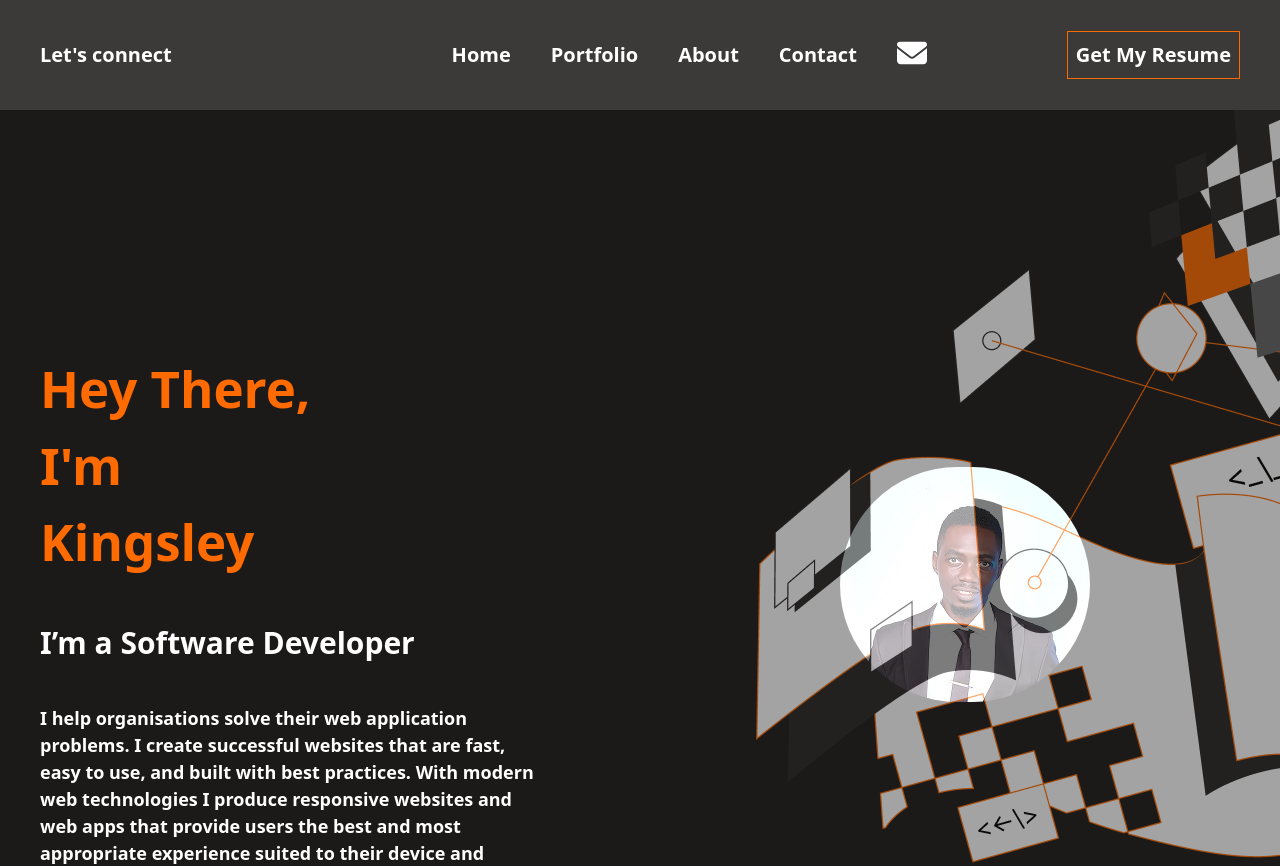
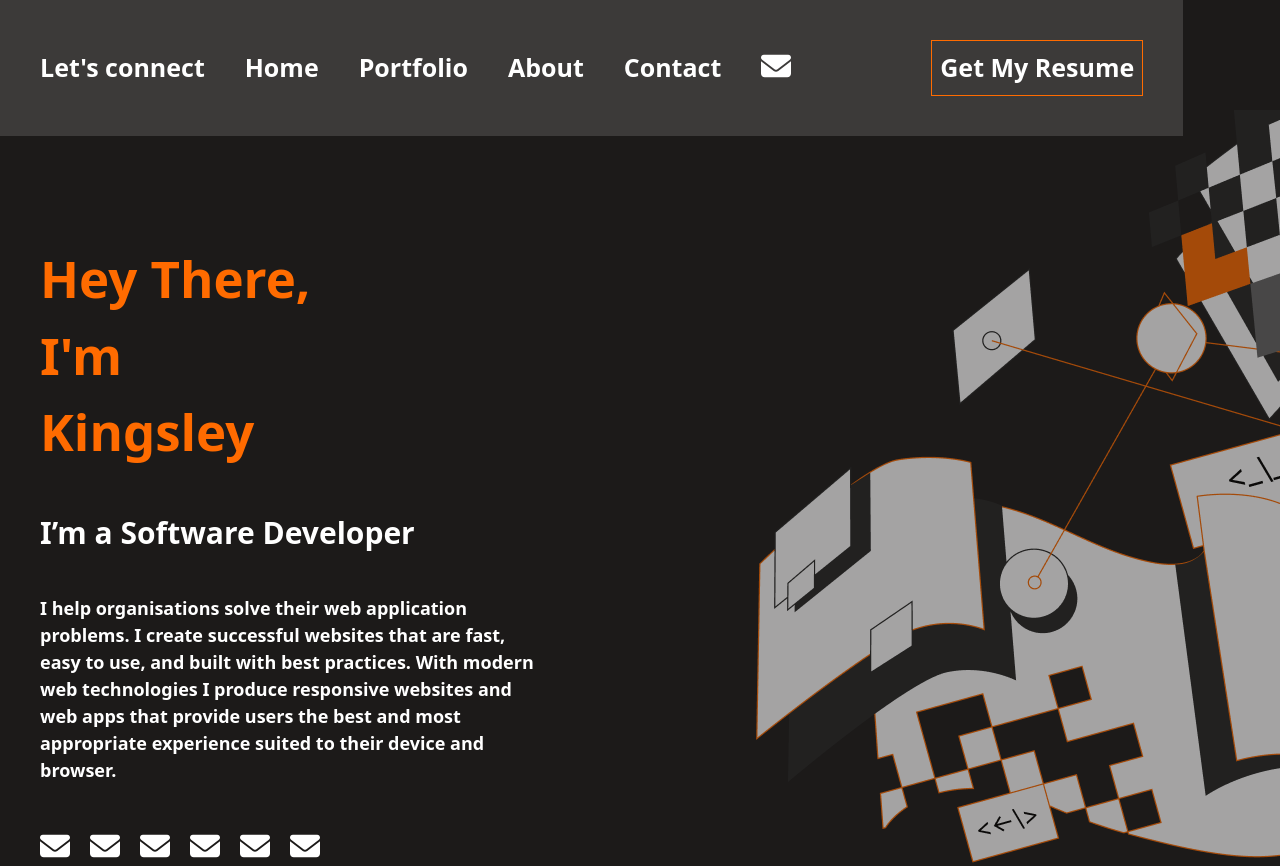
Before and after one commit to KingsleyIbe/myPortifolioSite, a React (Create React App) app: page / in a window 1280 px wide. Shown: the top 866 px of the page. Built offline with nearby package versions, Linux system fonts and the light colour scheme.

Commit message:
Add getintouch component

```diff
--- a/src/component/Header/Header.jsx
+++ b/src/component/Header/Header.jsx
@@ -4,13 +4,13 @@ import { FontAwesomeIcon } from '@fortawesome/react-fontawesome';
 import { faEnvelope } from '@fortawesome/free-solid-svg-icons';
 
 const Header = () => (
-  <div className="header bg-[#3c3a39] p-10">
+  <div className="header fixed z-50 bg-[#3c3a39] p-10">
     <header className="">
-      <nav className="flex gap-x-10 items-center text-[20px] font-bold text-[#fff] relative">
+      <nav className="flex gap-x-10 items-center text-[25px] font-bold text-[#fff] relative">
         <span>
-          <h1>Let&#39;s connect</h1>
+          <NavLink to="/">Let&#39;s connect</NavLink>
         </span>
-        <ul className="flex gap-x-10 items-center absolute right-0">
+        <ul className="flex gap-x-10 items-center">
           <li><NavLink to="/" className="hover:opacity-[0.5]">Home</NavLink></li>
           <li><NavLink to="/portfolio" className="hover:opacity-[0.5]">Portfolio</NavLink></li>
           <li><NavLink to="/#about" className="hover:opacity-[0.5]">About</NavLink></li>
--- a/src/component/Header/Intro.jsx
+++ b/src/component/Header/Intro.jsx
@@ -1,7 +1,7 @@
 import React from 'react';
 import bgImage from '../../assets/images/Illustration-header.png';
 import SocialMedia from './SocialMedia';
-import kingsley from '../../assets/images/KingsleyIbe2.jpg';
+// import kingsley from '../../assets/images/KingsleyIbe2.jpg';
 
 const Intro = () => (
   <div className="bg-[#1c1a19] p-10">
@@ -21,9 +21,9 @@ const Intro = () => (
             <SocialMedia />
           </div>
         </div>
-        <div>
+        {/* <div>
           <img src={kingsley} alt="Profile display icon" className="rounded-full" />
-        </div>
+        </div> */}
       </div>
       <div>
         <img src={bgImage} alt="Icon decorator" className="absolute top-[110px] opacity-[0.6] right-0" />
```
